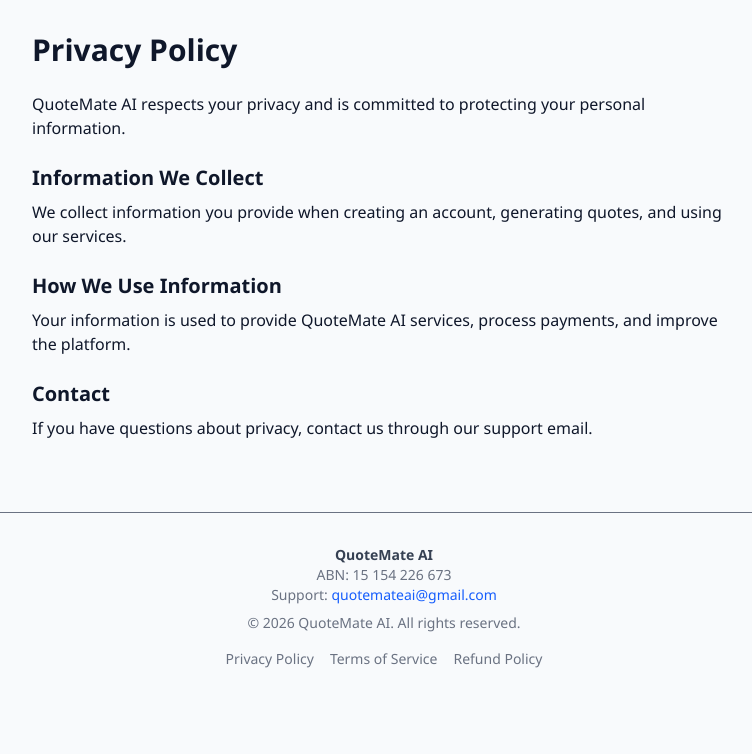
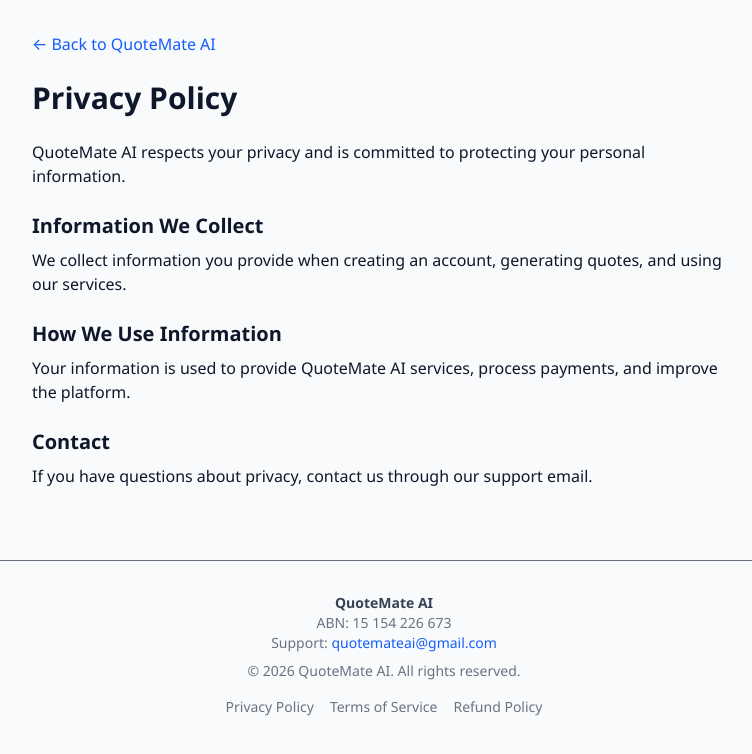
Before and after one commit to LoxiDoxi/quotemate-ai, a Next.js app: page /privacy in a window 1280 px wide. Shown: the top 754 px of the page, without its empty margins (256-1008 px from the left). Built offline with nearby package versions, Linux system fonts and the light colour scheme.

Commit message:
Add back buttons to legal pages

```diff
--- a/src/app/privacy/page.tsx
+++ b/src/app/privacy/page.tsx
@@ -1,6 +1,14 @@
 export default function PrivacyPage() {
   return (
     <main className="max-w-3xl mx-auto p-8">
+
+        <a
+  href="/"
+  className="text-blue-600 hover:underline mb-6 inline-block"
+>
+  ← Back to QuoteMate AI
+</a>
+
       <h1 className="text-3xl font-bold mb-6">
         Privacy Policy
       </h1>
--- a/src/app/refunds/page.tsx
+++ b/src/app/refunds/page.tsx
@@ -1,6 +1,14 @@
 export default function RefundsPage() {
   return (
     <main className="max-w-3xl mx-auto p-8">
+
+        <a
+  href="/"
+  className="text-blue-600 hover:underline mb-6 inline-block"
+>
+  ← Back to QuoteMate AI
+</a>
+
       <h1 className="text-3xl font-bold mb-6">
         Refund Policy
       </h1>
--- a/src/app/terms/page.tsx
+++ b/src/app/terms/page.tsx
@@ -1,6 +1,14 @@
 export default function TermsPage() {
   return (
     <main className="max-w-3xl mx-auto p-8">
+
+        <a
+  href="/"
+  className="text-blue-600 hover:underline mb-6 inline-block"
+>
+  ← Back to QuoteMate AI
+</a>
+
       <h1 className="text-3xl font-bold mb-6">
         Terms of Service
       </h1>
```
